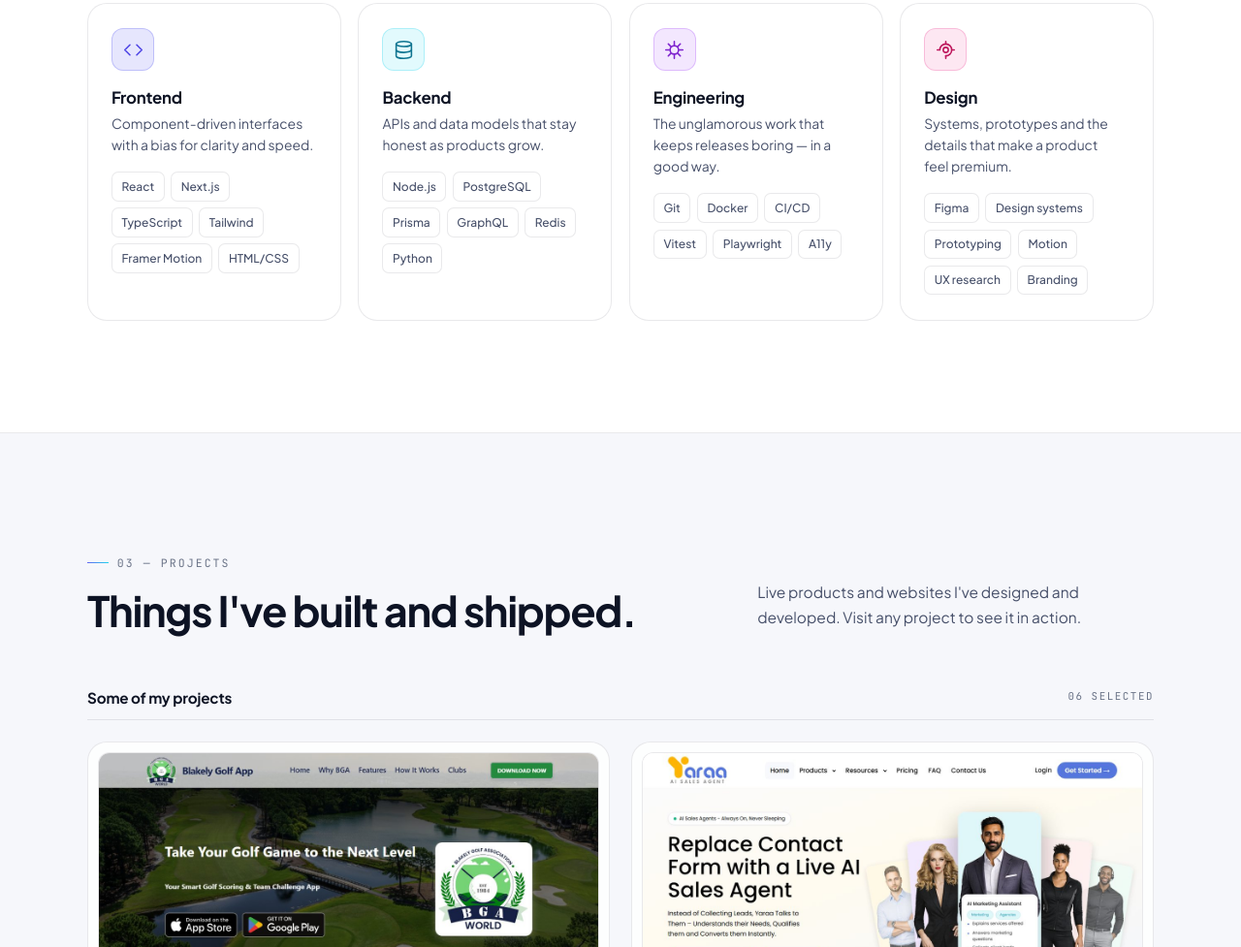
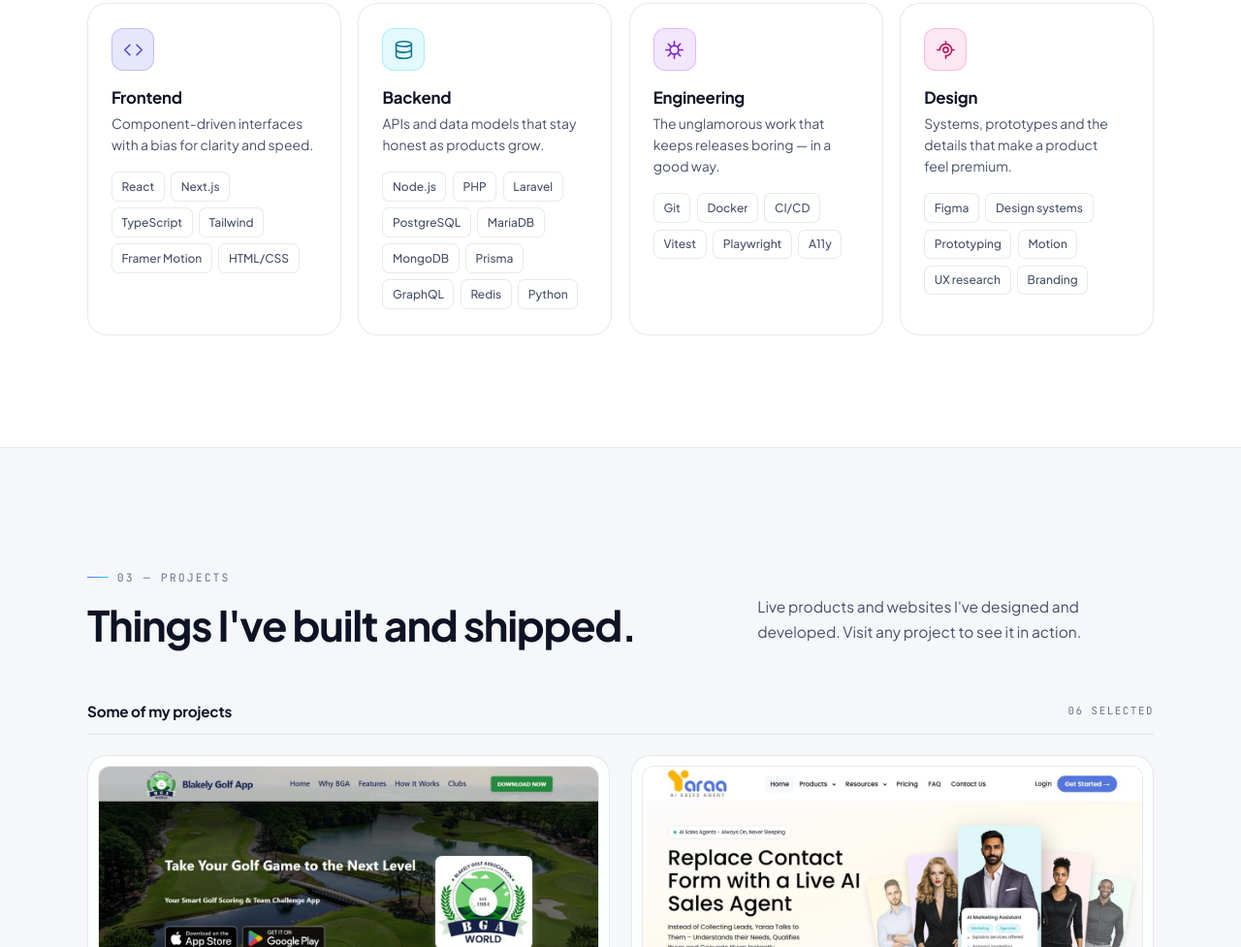
Before and after one commit to priyal87/priyal.patel, a plain HTML site: page index.html in a window 1280 px wide. Shown: the part 1915-2892 px from the top of the page at 97% size. Drawn offline with Linux system fonts and the light colour scheme.

Commit message:
Add files via upload

```diff
--- a/index.html
+++ b/index.html
@@ -312,7 +312,11 @@
             <p>APIs and data models that stay honest as products grow.</p>
             <ul class="chips">
               <li>Node.js</li>
+              <li>PHP</li>
+              <li>Laravel</li>
               <li>PostgreSQL</li>
+              <li>MariaDB</li>
+              <li>MongoDB</li>
               <li>Prisma</li>
               <li>GraphQL</li>
               <li>Redis</li>
```
Also changed, not shown: resume.html (+1 -1 lines), 1 other file.
